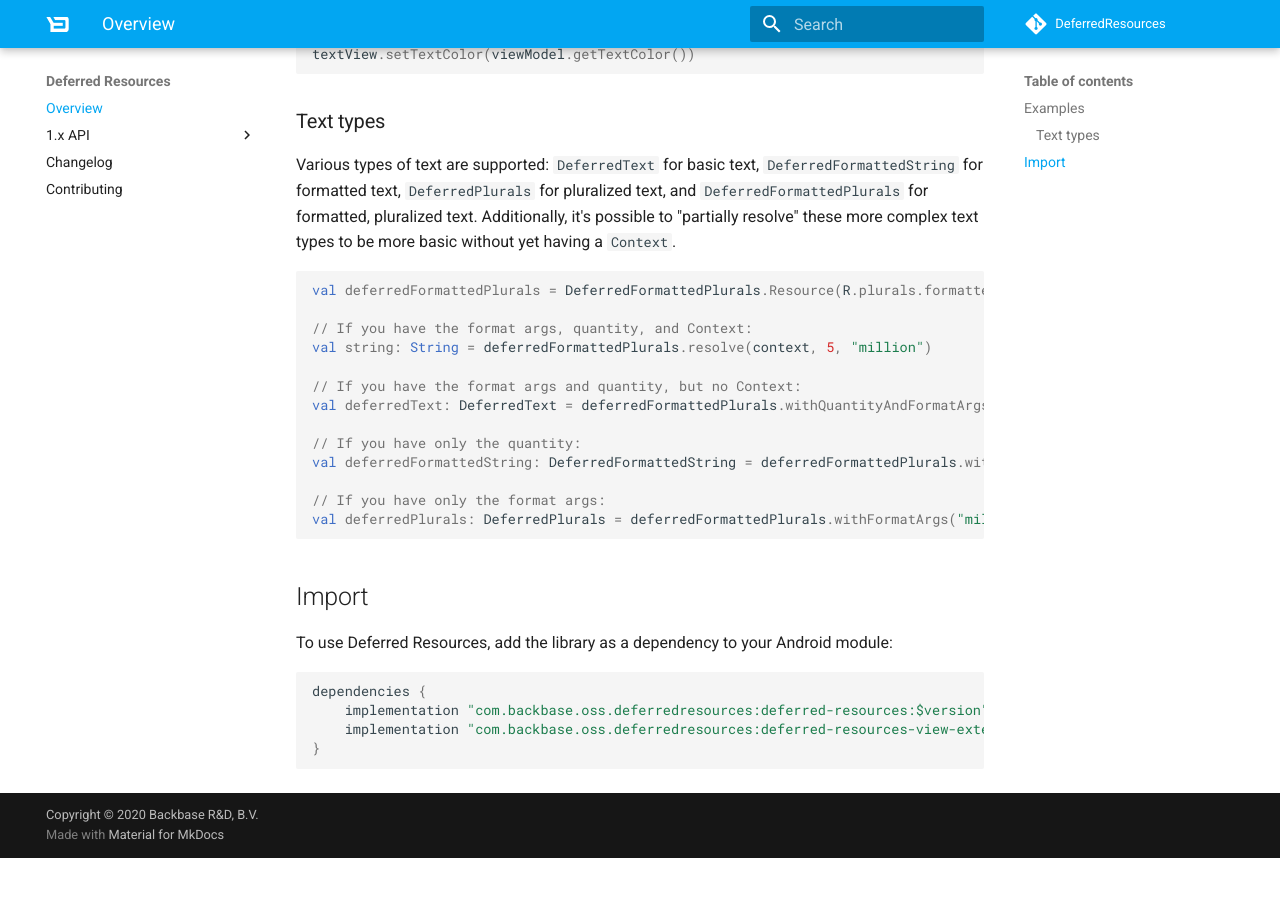
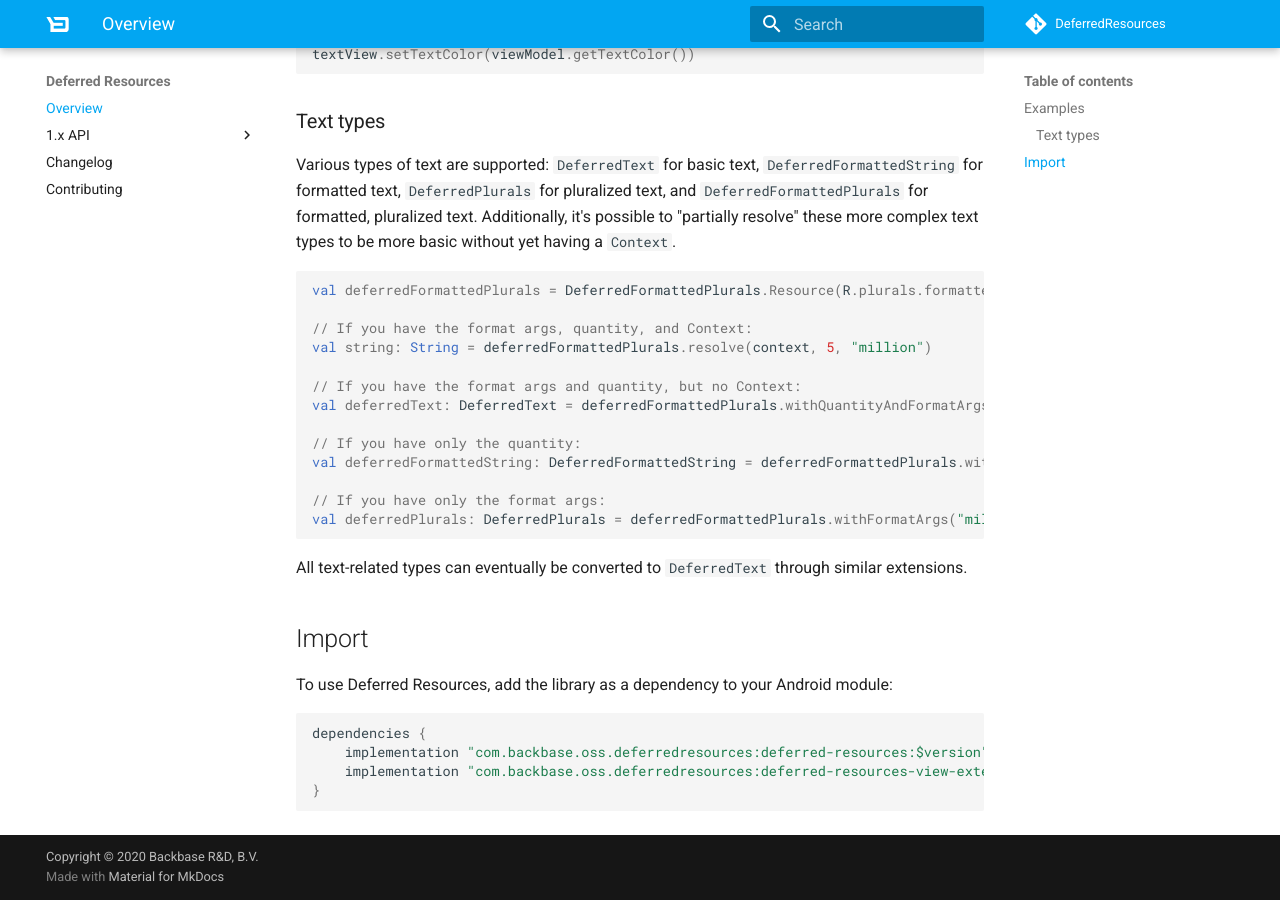
Before and after one commit to Backbase/DeferredResources, an MkDocs documentation site: the page built from docs/index.md, in a window 1280 px wide and 900 px high, scrolled down 893 px. Built offline with MkDocs 1.6.1 and Material for MkDocs 9.7.7, drawn with Linux system fonts in a browser that asks for light colours; comment, search, counter and statistics services are not loaded; before the commit the page ends 1751 px from its top, so only the background shows below that.

Commit message:
Add summary to text paragraph

````diff
--- a/docs/index.md
+++ b/docs/index.md
@@ -61,6 +61,8 @@ val deferredFormattedString: DeferredFormattedString = deferredFormattedPlurals.
 val deferredPlurals: DeferredPlurals = deferredFormattedPlurals.withFormatArgs("million")
 ```
 
+All text-related types can eventually be converted to `DeferredText` through similar extensions.
+
 ## Import
 
 To use Deferred Resources, add the library as a dependency to your Android module:
````
Also changed, not shown: README.md (+2 -0 lines).
